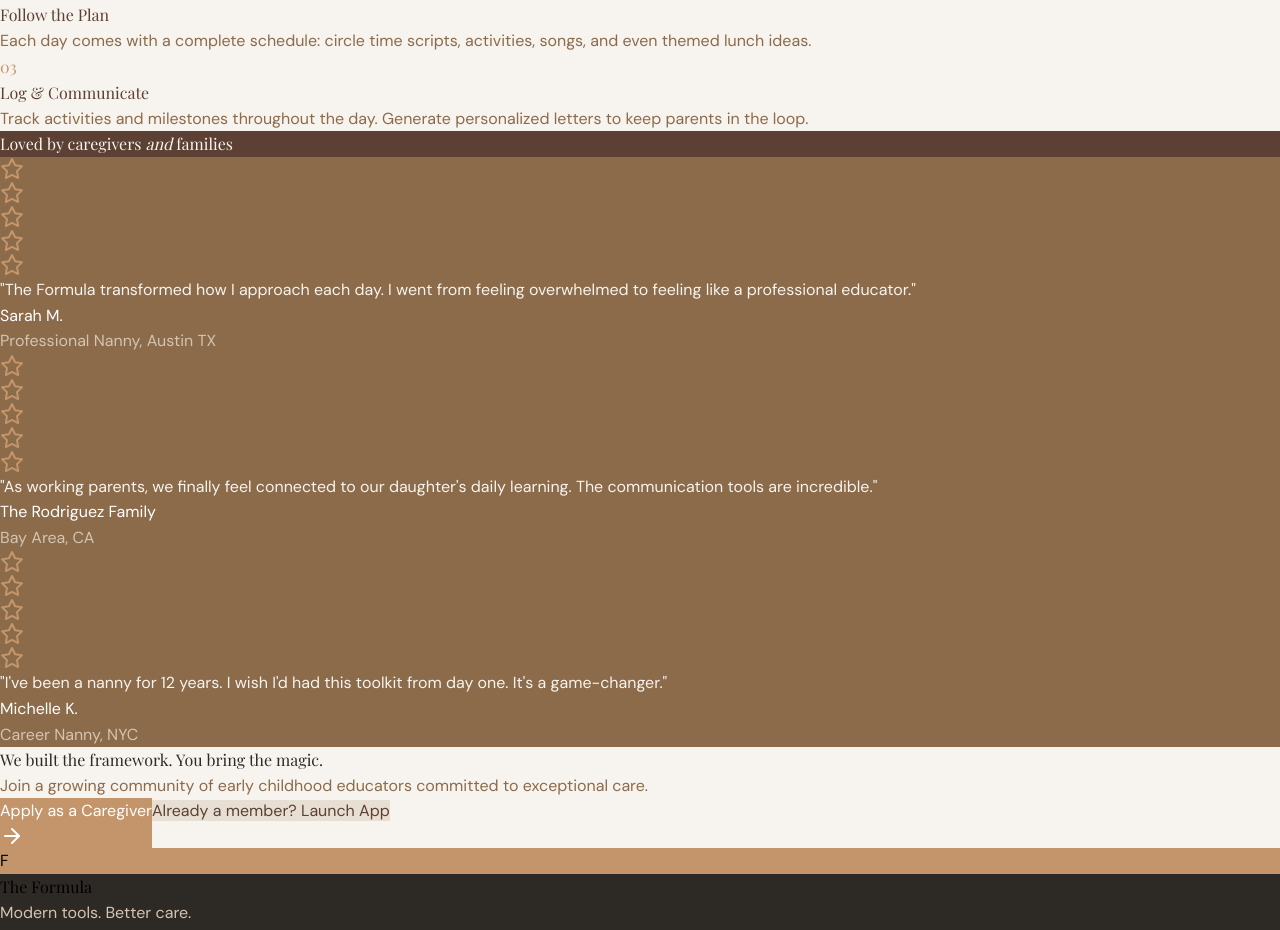
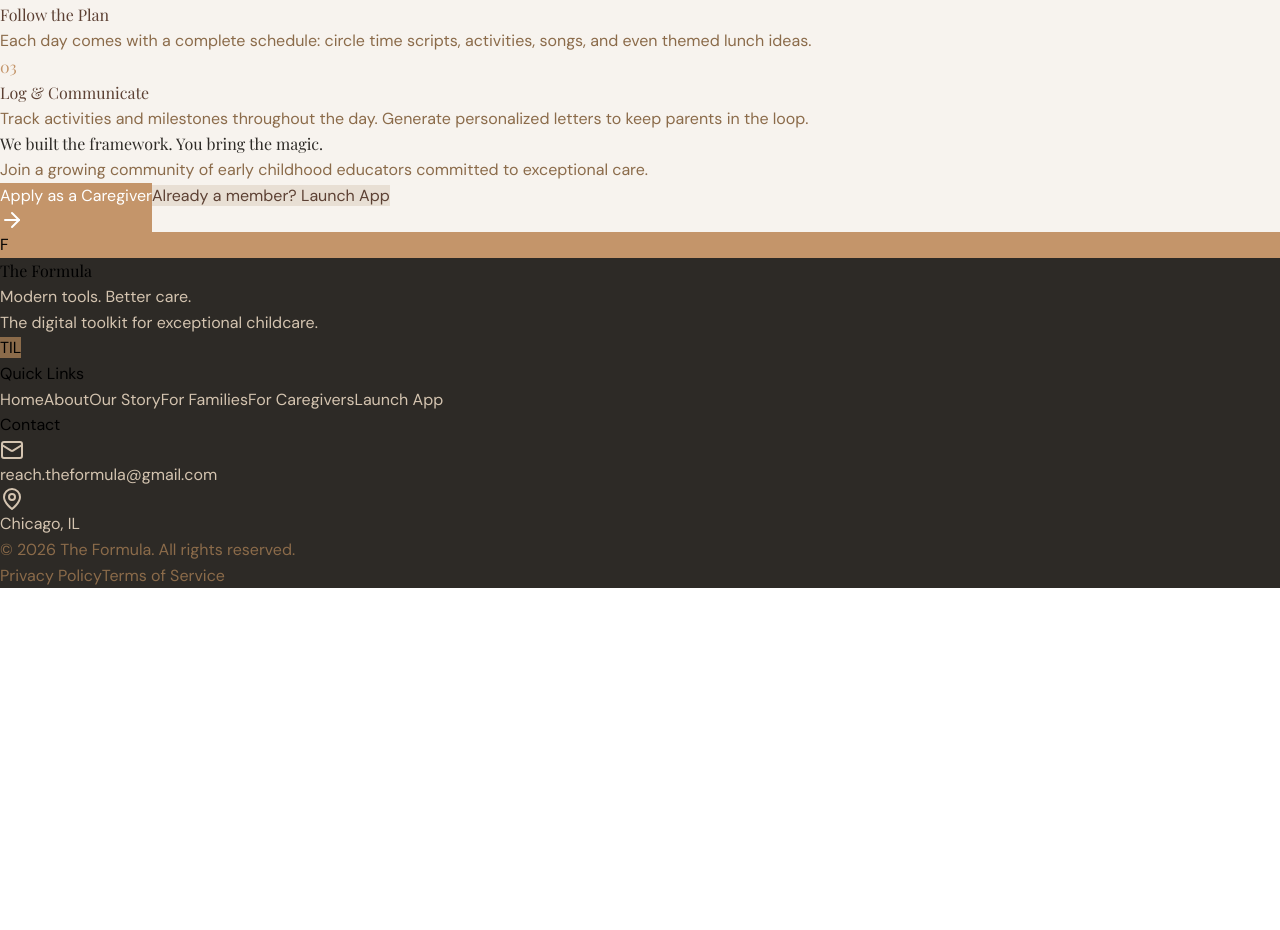
Before and after one commit to reachtheformula-app/the-formula-website, a React (Vite) app: page / in a window 1280 px wide. Shown: the part 3980-4910 px from the top of the page. After the commit the page ends 4568 px from the top, so only its background shows below. Built offline with nearby package versions, Linux system fonts and the light colour scheme.

Commit message:
Update FormulaWebsite.jsx

```diff
--- a/src/FormulaWebsite.jsx
+++ b/src/FormulaWebsite.jsx
@@ -349,27 +349,6 @@ const HomePage = ({ setCurrentPage }) => {
     }
   ];
 
-  const testimonials = [
-    {
-      quote: "The Formula transformed how I approach each day. I went from feeling overwhelmed to feeling like a professional educator.",
-      author: "Sarah M.",
-      role: "Professional Nanny, Austin TX",
-      rating: 5
-    },
-    {
-      quote: "As working parents, we finally feel connected to our daughter's daily learning. The communication tools are incredible.",
-      author: "The Rodriguez Family",
-      role: "Bay Area, CA",
-      rating: 5
-    },
-    {
-      quote: "I've been a nanny for 12 years. I wish I'd had this toolkit from day one. It's a game-changer.",
-      author: "Michelle K.",
-      role: "Career Nanny, NYC",
-      rating: 5
-    }
-  ];
-
   const howItWorks = [
     {
       step: "01",
@@ -592,46 +571,6 @@ const HomePage = ({ setCurrentPage }) => {
                   <p className="text-lg leading-relaxed" style={{ color: colors.bark }}>
                     {item.description}
                   </p>
-                </div>
-              </div>
-            ))}
-          </div>
-        </div>
-      </section>
-
-      {/* Testimonials */}
-      <section className="py-24" style={{ backgroundColor: colors.wood }}>
-        <div className="max-w-7xl mx-auto px-6">
-          <div className="text-center max-w-3xl mx-auto mb-16">
-            <h2
-              className="text-4xl md:text-5xl font-semibold mb-6"
-              style={{ color: colors.cream, fontFamily: "'Playfair Display', serif" }}
-            >
-              Loved by caregivers <em className="italic">and</em> families
-            </h2>
-          </div>
-
-          <div className="grid md:grid-cols-3 gap-8">
-            {testimonials.map((testimonial, i) => (
-              <div
-                key={i}
-                className="p-8 rounded-3xl"
-                style={{ backgroundColor: colors.bark }}
-              >
-                <div className="flex gap-1 mb-6">
-                  {[...Array(testimonial.rating)].map((_, j) => (
-                    <Star key={j} className="w-5 h-5 fill-current" style={{ color: colors.terra }} />
-                  ))}
-                </div>
-                <p
-                  className="text-lg leading-relaxed mb-6 italic"
-                  style={{ color: colors.cream }}
-                >
-                  "{testimonial.quote}"
-                </p>
-                <div>
-                  <p className="font-semibold" style={{ color: colors.white }}>{testimonial.author}</p>
-                  <p className="text-sm" style={{ color: colors.dune }}>{testimonial.role}</p>
                 </div>
               </div>
             ))}
```
